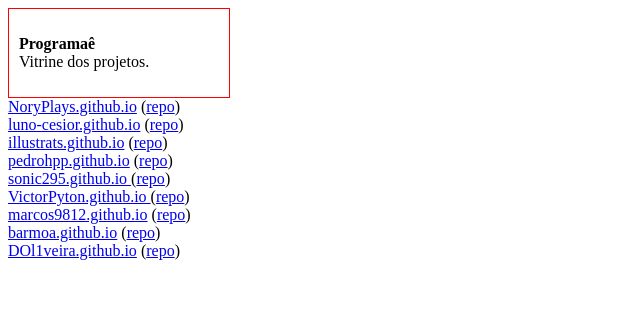
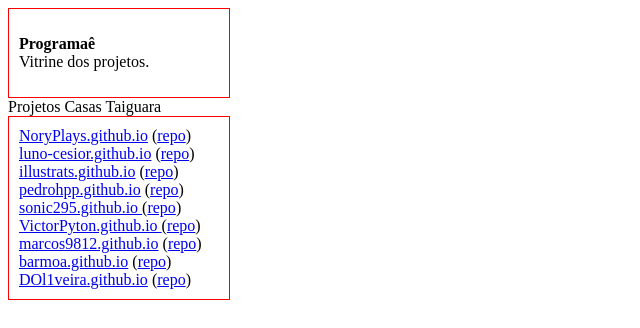
Before and after one commit to Programae/programae.github.io, a plain HTML site: page index.html in a window 1280 px wide. Shown: the whole page, without its empty margins (0-640 px from the left). Drawn offline with Linux system fonts and the light colour scheme.

Commit message:
Update index.html

```diff
--- a/index.html
+++ b/index.html
@@ -21,6 +21,8 @@ div {
 <body>
 <div><p class="font1"><b>Programaê</b><br>Vitrine dos projetos.</p></div>
 
+Projetos Casas Taiguara
+<div>
 <a href="http://NoryPlays.github.io">NoryPlays.github.io</a>
 (<a href="https://github.com/NoryPlays/NoryPlays.github.io">repo</a>)
 
@@ -69,6 +71,7 @@ div {
 
 <a href="http://DOl1veira.github.io">DOl1veira.github.io</a>
 (<a href="https://github.com/DOl1veira/DOl1veira.github.io">repo</a>)
+</div>
 
 </body>
 </html>
```
